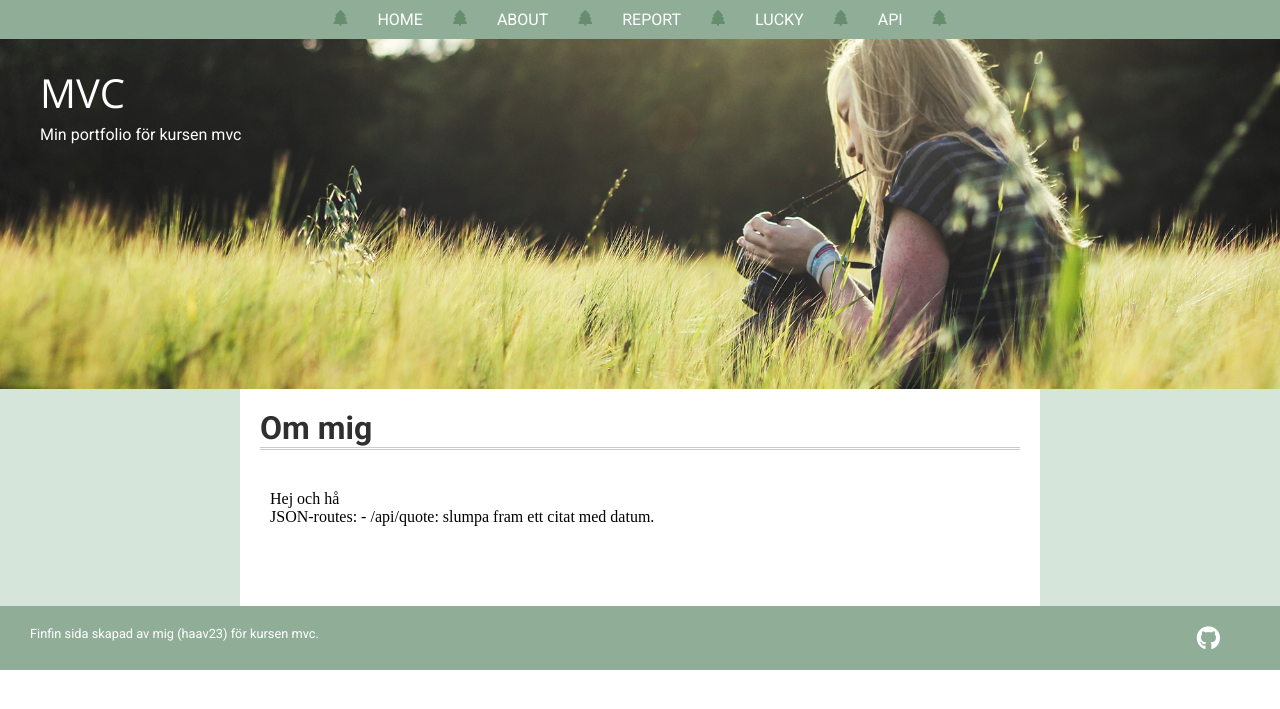
After one commit to hhannaarvid/mvc-report, a Symfony app: template symfony/app/templates/api.html.twig in a window 1280 px wide. The commit adds this page. Shown: the top 709 px of the page. Run offline with Twig, Linux system fonts and the light colour scheme; the template is opened without the code that fills it, so the values that code supplies are empty; style sheets or scripts are compiled from the project's sources; some libraries are stand-ins or nearby versions; some web fonts are replaced.

Commit message:
minor updates

```diff
--- a/symfony/app/src/Controller/LuckyControllerTwig.php
+++ b/symfony/app/src/Controller/LuckyControllerTwig.php
@@ -38,4 +38,10 @@ class LuckyControllerTwig extends AbstractController
 
         return $this->render('lucky.html.twig', $data);
     }
+
+    #[Route("/api", name: "api")]
+    public function api(): Response
+    {
+        return $this->render('api.html.twig');
+    }
 }
--- /dev/null
+++ b/symfony/app/templates/api.html.twig
@@ -0,0 +1,16 @@
+{% extends "base.html.twig" %}
+
+{% block title %}Home{% endblock %}
+{# Här ska finnas text om mig och en bild på mig. #}
+
+
+{% block body %}
+<h1 class="article-h1">Om mig</h1>
+    <div class="article">
+
+        <p>Hej och hå<br>
+            JSON-routes:
+            - /api/quote: slumpa fram ett citat med datum.
+</p>
+    </div>
+{% endblock %}
--- a/symfony/app/templates/base.html.twig
+++ b/symfony/app/templates/base.html.twig
@@ -31,6 +31,8 @@
                 <i class="fa-solid fa-tree"></i>
                 <li><a href="{{ path('lucky') }}">LUCKY</a></li>
                 <i class="fa-solid fa-tree"></i>
+                <li><a href="{{ path('api') }}">API</a></li>
+                <i class="fa-solid fa-tree"></i>
             </ul>
         </nav>
 
```
